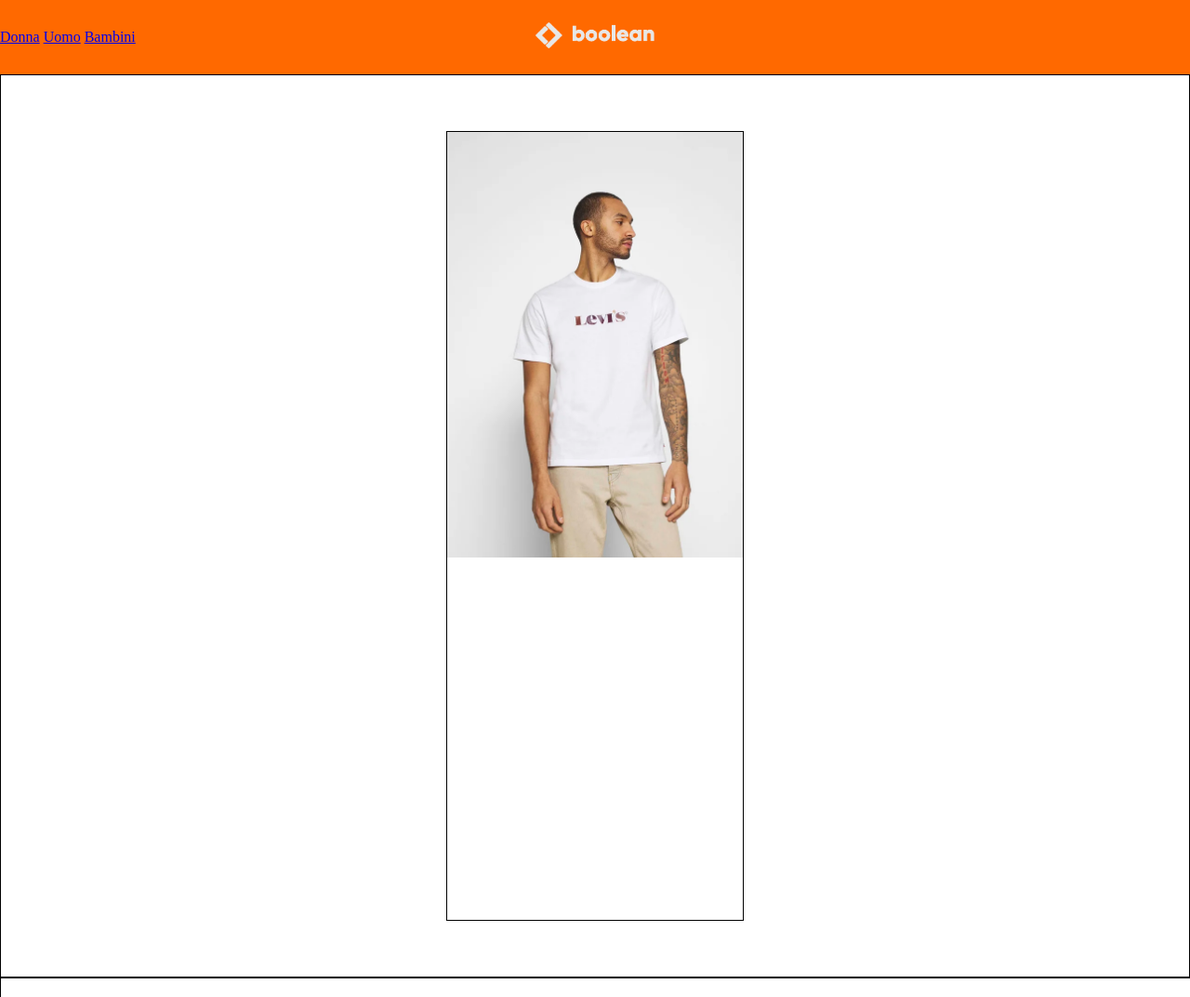
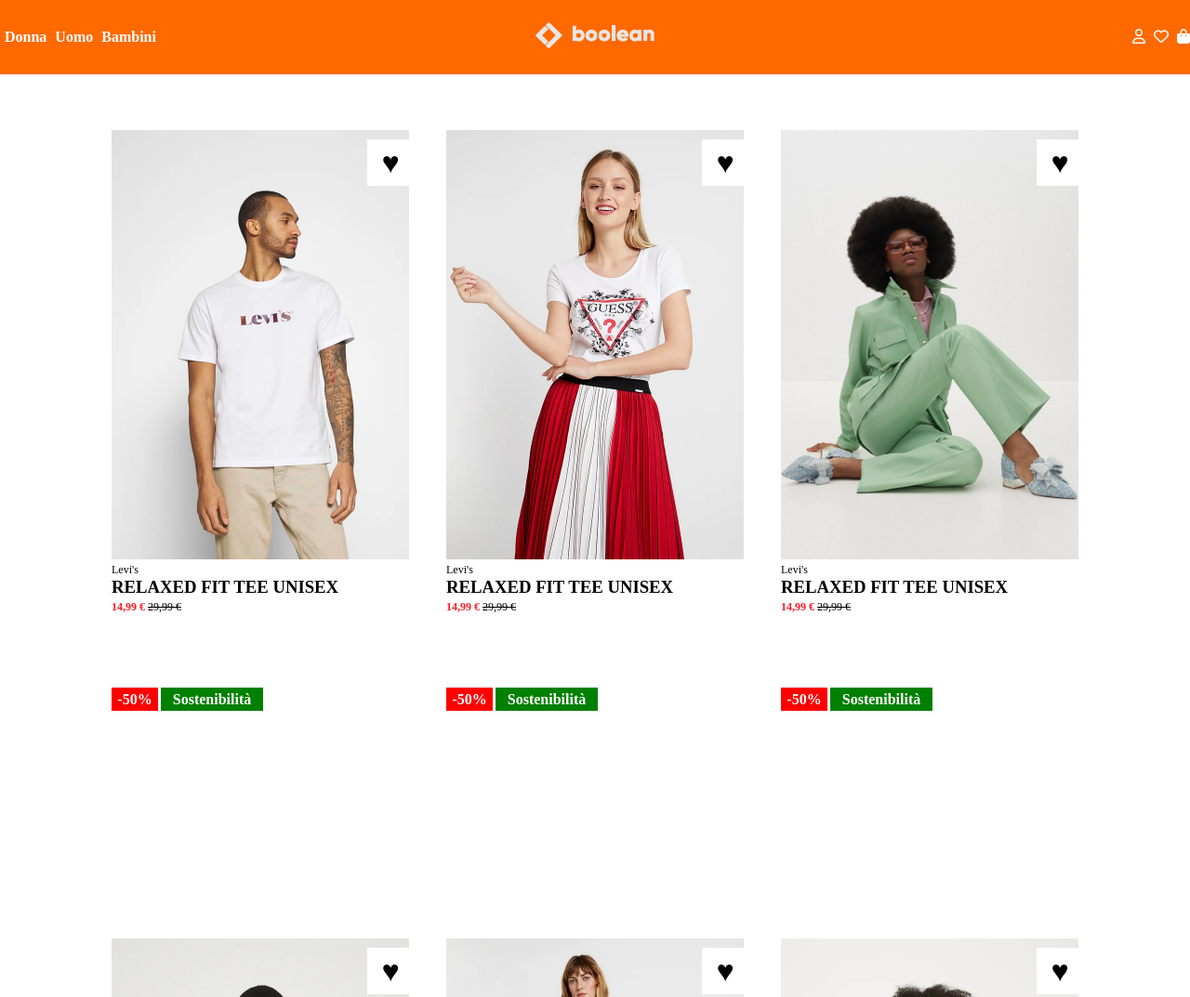
Before and after one commit to pasqualecicinelli/html-css-boolando, a plain HTML site: page index.html in a window 1280 px wide. Shown: the top 1073 px of the page at 93% size. Drawn offline with Linux system fonts and the light colour scheme.

Commit message:
add card and hover-heart

```diff
--- a/css/style.css
+++ b/css/style.css
@@ -1,77 +1,181 @@
-*{
+* {
     box-sizing: border-box;
     margin: 0;
     padding: 0;
 }
 
 
-header{
+header {
     background-color: #FF6900;
 }
-nav{
+
+nav {
     min-height: 80px;
     width: 100%;
 }
-footer{
+
+footer {
     border: 1px solid black;
     width: 1500px;
     height: 100px;
+    background-color: #1A1A1A;
     margin-left: auto;
     margin-right: auto;
 }
 
-.conteiner{
-   max-width: 1500px;
+.conteiner {
+    max-width: 1500px;
     height: 80px;
     margin-left: auto;
     margin-right: auto;
 }
-.link, .login-shop{
+
+.link,
+.login-shop {
     width: 25%;
 }
-.logo{
+
+.white-text,
+i {
+    color: #FFFEFD;
+
+}
+
+.margin-left {
+    margin-left: 5px;
+
+}
+
+.link>a {
+    font-weight: bold;
+    text-decoration: none;
+}
+
+.logo {
     width: 50%;
     text-align: center;
 }
 
-.flex{
+.login-shop {
+    text-align: end;
+}
+
+.marchio,
+.price,
+.price-before {
+    font-size: 0.75rem;
+}
+
+.price {
+    color: #FF1C27;
+    font-weight: bolder;
+}
+
+.price-before {
+    text-decoration: line-through;
+}
+
+.discount {
+    width: 50px;
+    height: 25px;
+    background-color: red;
+    font-weight: bold;
+    text-align: center;
+    line-height: 25px;
+    font-size: 1rem;
+    bottom: 125px;
+}
+
+.sostenibilita {
+    width: 110px;
+    height: 25px;
+    font-weight: bold;
+    text-align: center;
+    line-height: 25px;
+    font-size: 1rem;
+    background-color: #008000;
+    display: block;
+    bottom: 125px;
+    left: 53px;
+}
+
+.discount,
+.sostenibilita,
+.heart {
+    position: absolute;
+}
+
+.heart {
+    width: 50px;
+    height: 50px;
+    font-size: 2rem;
+    text-align: center;
+    line-height: 50px;
+    top: 10px;
+    right: -5px;
+    background-color: white;
+}
+.company{
+
+}
+.flex {
     display: flex;
 }
-.just-eve{
-    justify-content:space-evenly;
+
+.just-eve {
+    justify-content: space-evenly;
 }
-.just-cent{
+
+.just-cent {
     justify-content: center;
 }
-.just-betw{
+
+.just-betw {
     justify-content: space-between;
 }
-.ali-it-cent{
+
+.ali-it-cent {
     align-items: center;
 }
-.wrap{
+
+.wrap {
     flex-wrap: wrap;
 }
-.logo > img{
+
+.logo>img {
     width: 20%;
 }
-.conteiner-card{
+
+.conteiner-card {
     width: 100%;
+}
 
-    border: 1px solid black;
-}
-.conteiner-info{
+.conteiner-info {
     width: 50%;
 }
-.conteiner-brand{
+
+.conteiner-brand {
     width: 50%;
 }
-.card{
+
+.card {
     width: 25%;
-    height: 850px;
-    border: 1px solid black;
-    margin:60px 20px;
+    height: 750px;
+    margin: 60px 20px;
+    position: relative;
 }
-.card > img{
+
+.card > img {
     width: 100%;
 }
+
+.card:hover .heart {
+    display: block;
+    color: red;
+}
+.card > img:hover .show-second{
+    display: block;
+}
+.show-second{
+    backface-visibility: url('../img/1b.webp');
+}
--- a/index.html
+++ b/index.html
@@ -4,6 +4,9 @@
     <meta charset="UTF-8">
     <meta name="viewport" content="width=device-width, initial-scale=1.0">
     <title>Boolando</title>
+    <link rel="stylesheet" href="https://cdnjs.cloudflare.com/ajax/libs/font-awesome/6.4.0/css/all.min.css"
+        integrity="sha512-iecdLmaskl7CVkqkXNQ/ZH/XLlvWZOJyj7Yy7tcenmpD1ypASozpmT/E0iPtmFIB46ZmdtAc9eNBvH0H/ZpiBw=="
+        crossorigin="anonymous" referrerpolicy="no-referrer" />
     <link rel="stylesheet" href="./css/style.css">
 </head>
 <body>
@@ -11,14 +14,17 @@
         <div class="conteiner">
             <nav class="flex ali-it-cent">
                 <div class="link">
-                    <a href="#">Donna</a>
-                    <a href="#">Uomo</a>
-                    <a href="#">Bambini</a>
+                    <a class="white-text margin-left href="#">Donna</a>
+                    <a class="white-text margin-left href="#">Uomo</a>
+                    <a class="white-text margin-left href="#">Bambini</a>
                 </div>
                 <div class="logo">
                     <img src="./img/boolean-logo.png" alt="">
                 </div>
-                <div class="login-shop">
+                <div class="login-shop white-text">
+                    <i class="fa-regular margin-left fa-user"></i>
+                    <i class="fa-regular margin-left fa-heart"></i>
+                    <i class="fa-solid margin-left fa-bag-shopping"></i>
 
                 </div>
 
@@ -30,12 +36,68 @@
         <div class="conteiner-card flex wrap just-cent">
             <div class="card">
                 <img src="./img/1.webp" alt="">
-                <div class="marchio"></div>
-                <div class="type-dress"></div>
-                <div class="price"></div>
-                <div class="discount"></div>
-                <span class="sostenibilita"></span>
-                <div class="heart"></div>
+                <div class="marchio">Levi's</div>
+                <h3 class="type-dress">RELAXED FIT TEE UNISEX</h3>
+                <span class="price"> 14,99 &euro; </span>
+                <span class="price-before">29,99 &euro;</span>
+                <div class="discount white-text">-50%</div>
+                <span class="sostenibilita white-text">Sostenibilità</span>
+                <div class="heart">&hearts;</div>
+            </div>
+
+            <div class="card">
+                <img src="./img/2.webp" alt="">
+                <div class="marchio">Levi's</div>
+                <h3 class="type-dress">RELAXED FIT TEE UNISEX</h3>
+                <span class="price"> 14,99 &euro; </span>
+                <span class="price-before">29,99 &euro;</span>
+                <div class="discount white-text">-50%</div>
+                <span class="sostenibilita white-text">Sostenibilità</span>
+                <div class="heart">&hearts;</div>
+            </div>
+
+            <div class="card">
+                <img src="./img/3.webp" alt="">
+                <div class="marchio">Levi's</div>
+                <h3 class="type-dress">RELAXED FIT TEE UNISEX</h3>
+                <span class="price"> 14,99 &euro; </span>
+                <span class="price-before">29,99 &euro;</span>
+                <div class="discount white-text">-50%</div>
+                <span class="sostenibilita white-text">Sostenibilità</span>
+                <div class="heart">&hearts;</div>
+            </div>
+
+            <div class="card">
+                <img src="./img/4.webp" alt="">
+                <div class="marchio">Levi's</div>
+                <h3 class="type-dress">RELAXED FIT TEE UNISEX</h3>
+                <span class="price"> 14,99 &euro; </span>
+                <span class="price-before">29,99 &euro;</span>
+                <div class="discount white-text">-50%</div>
+                <span class="sostenibilita white-text">Sostenibilità</span>
+                <div class="heart">&hearts;</div>
+            </div>
+
+            <div class="card">
+                <img src="./img/5.webp" alt="">
+                <div class="marchio">Levi's</div>
+                <h3 class="type-dress">RELAXED FIT TEE UNISEX</h3>
+                <span class="price"> 14,99 &euro; </span>
+                <span class="price-before">29,99 &euro;</span>
+                <div class="discount white-text">-50%</div>
+                <span class="sostenibilita white-text">Sostenibilità</span>
+                <div class="heart">&hearts;</div>
+            </div>
+
+            <div class="card">
+                <img src="./img/6.webp" alt="">
+                <div class="marchio">Levi's</div>
+                <h3 class="type-dress">RELAXED FIT TEE UNISEX</h3>
+                <span class="price"> 14,99 &euro; </span>
+                <span class="price-before">29,99 &euro;</span>
+                <div class="discount white-text">-50%</div>
+                <span class="sostenibilita white-text">Sostenibilità</span>
+                <div class="heart">&hearts;</div>
             </div>
 
 
@@ -45,14 +107,14 @@
     <footer>
         <div class="conteiner-foot flex just-betw ali-it-cent">
             <div class="conteiner-info">
-            <div class="company"></div>
-            <div class="info"></div>
-            <span></span>
-            <span></span>
+                <div class="company white-text">Boolando s.r.l</div>
+                <span class="info white-text">Informazioni legali</span>
+                <span class="info white-text">Informativa sulla privacy</span>
+                <span class="info white-text">Diritto di recesso</span>
         </div>
-        <div class="conteiner-brand">
-            <div></div>
-            <div class="brand"></div>
+        <div class="conteiner-brand white-text">
+            <div>Tovateci anche su</div>
+            <div class="brand white-text"></div>
         </div>
         </div>
     </footer>
```
